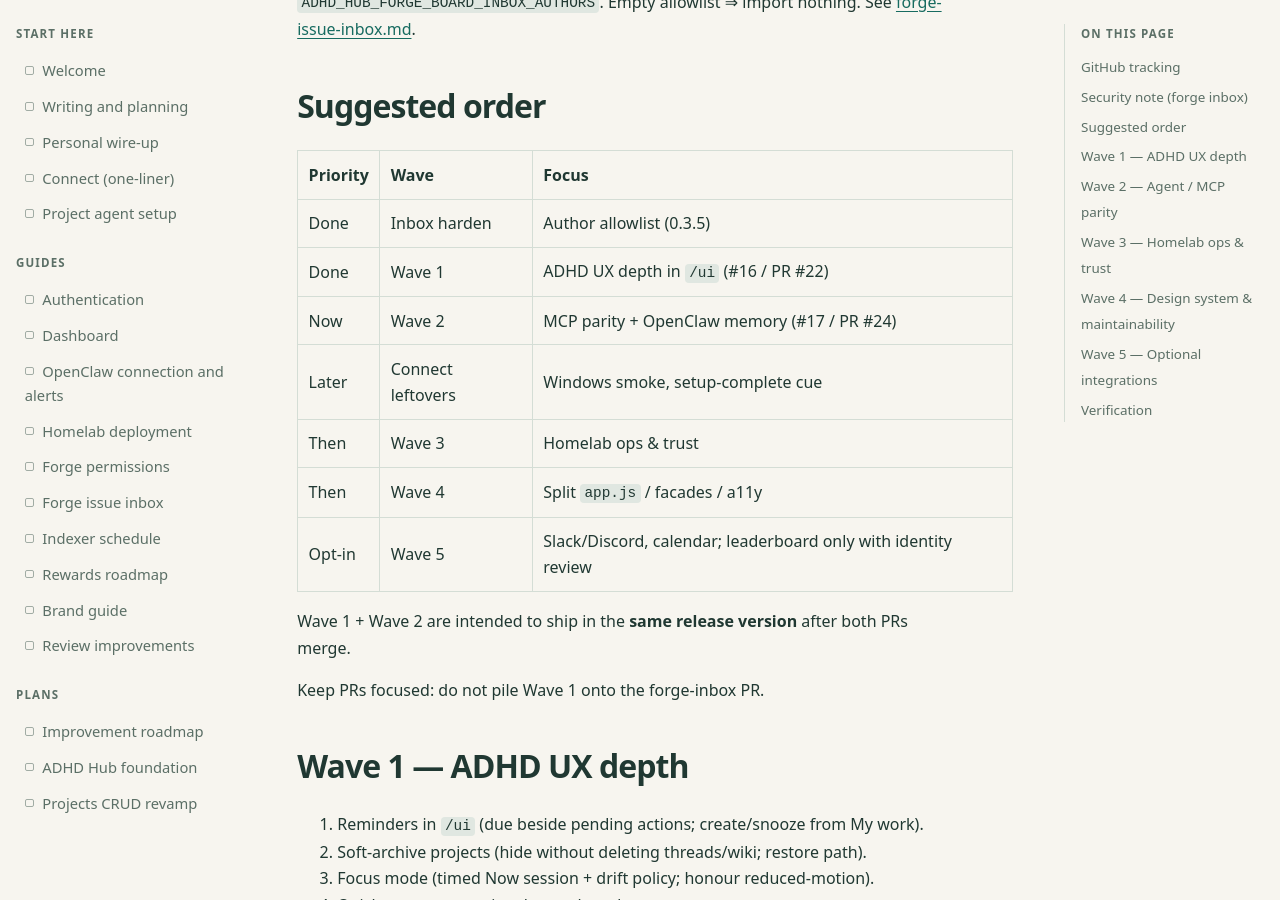
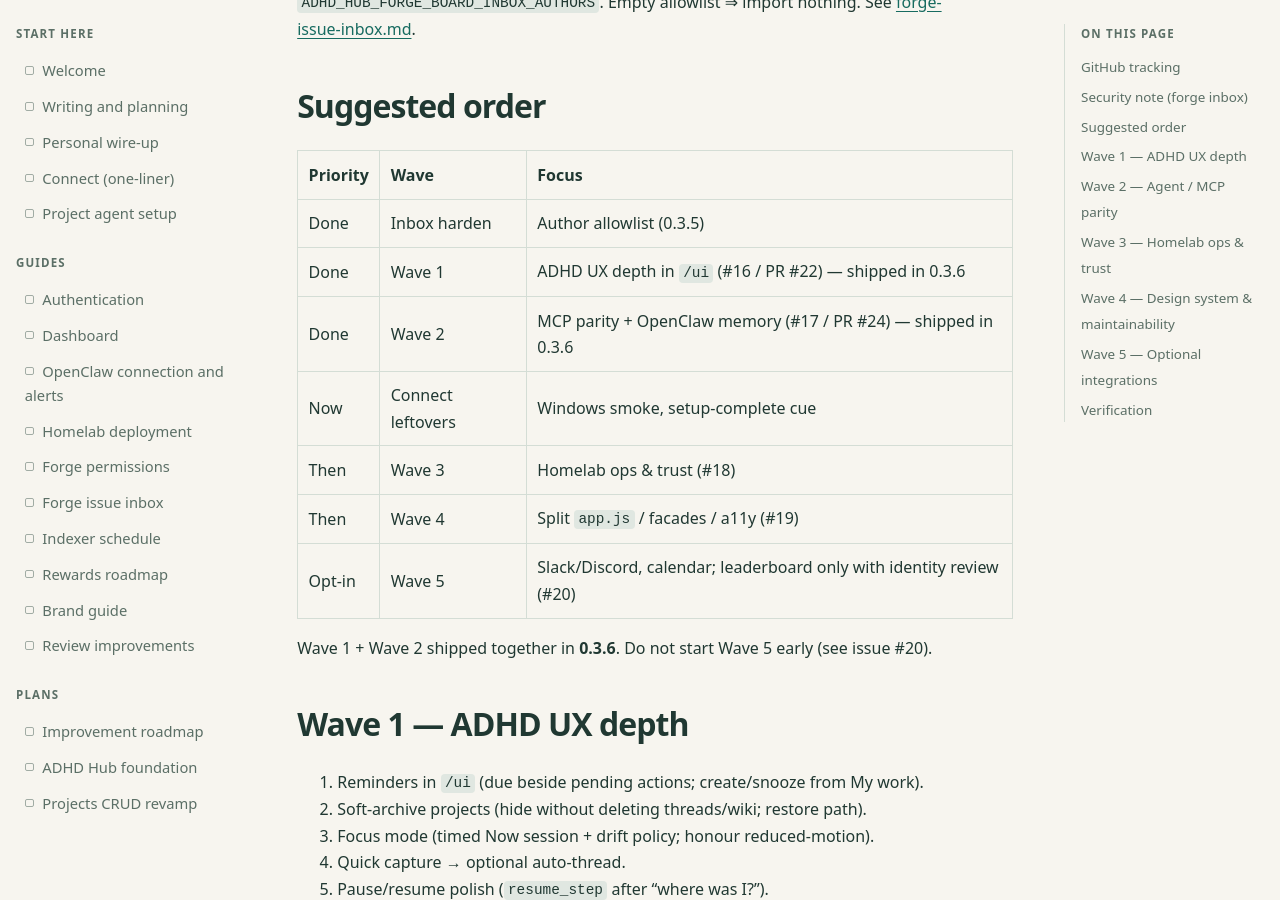
Before and after one commit to uniskela/adhd-hub, a Jekyll site: the page built from docs/plans/next-waves.md, in a window 1280 px wide and 900 px high, scrolled down 1041 px. Built offline with Jekyll 4.4.1, drawn with Linux system fonts in a browser that asks for light colours; our own code applies the rules of GitHub Pages for plain Markdown files.

Commit message:
docs: mark Waves 1–2 shipped in 0.3.6; next is Wave 3 (#25)

```diff
--- a/docs/plans/next-waves.md
+++ b/docs/plans/next-waves.md
@@ -22,16 +22,14 @@ Inbox sync imports **only** issues authored by usernames in `board_inbox_authors
 | Priority | Wave | Focus |
 |----------|------|--------|
 | Done | Inbox harden | Author allowlist (0.3.5) |
-| Done | Wave 1 | ADHD UX depth in `/ui` (#16 / PR #22) |
-| Now | Wave 2 | MCP parity + OpenClaw memory (#17 / PR #24) |
-| Later | Connect leftovers | Windows smoke, setup-complete cue |
-| Then | Wave 3 | Homelab ops & trust |
-| Then | Wave 4 | Split `app.js` / facades / a11y |
-| Opt-in | Wave 5 | Slack/Discord, calendar; leaderboard only with identity review |
+| Done | Wave 1 | ADHD UX depth in `/ui` (#16 / PR #22) — shipped in 0.3.6 |
+| Done | Wave 2 | MCP parity + OpenClaw memory (#17 / PR #24) — shipped in 0.3.6 |
+| Now | Connect leftovers | Windows smoke, setup-complete cue |
+| Then | Wave 3 | Homelab ops & trust (#18) |
+| Then | Wave 4 | Split `app.js` / facades / a11y (#19) |
+| Opt-in | Wave 5 | Slack/Discord, calendar; leaderboard only with identity review (#20) |
 
-Wave 1 + Wave 2 are intended to ship in the **same release version** after both PRs merge.
-
-Keep PRs focused: do not pile Wave 1 onto the forge-inbox PR.
+Wave 1 + Wave 2 shipped together in **0.3.6**. Do not start Wave 5 early (see issue #20).
 
 ## Wave 1 — ADHD UX depth
 
```
Also changed, not shown: docs/plans/improvement-roadmap.md (+6 -4 lines), README.md.
